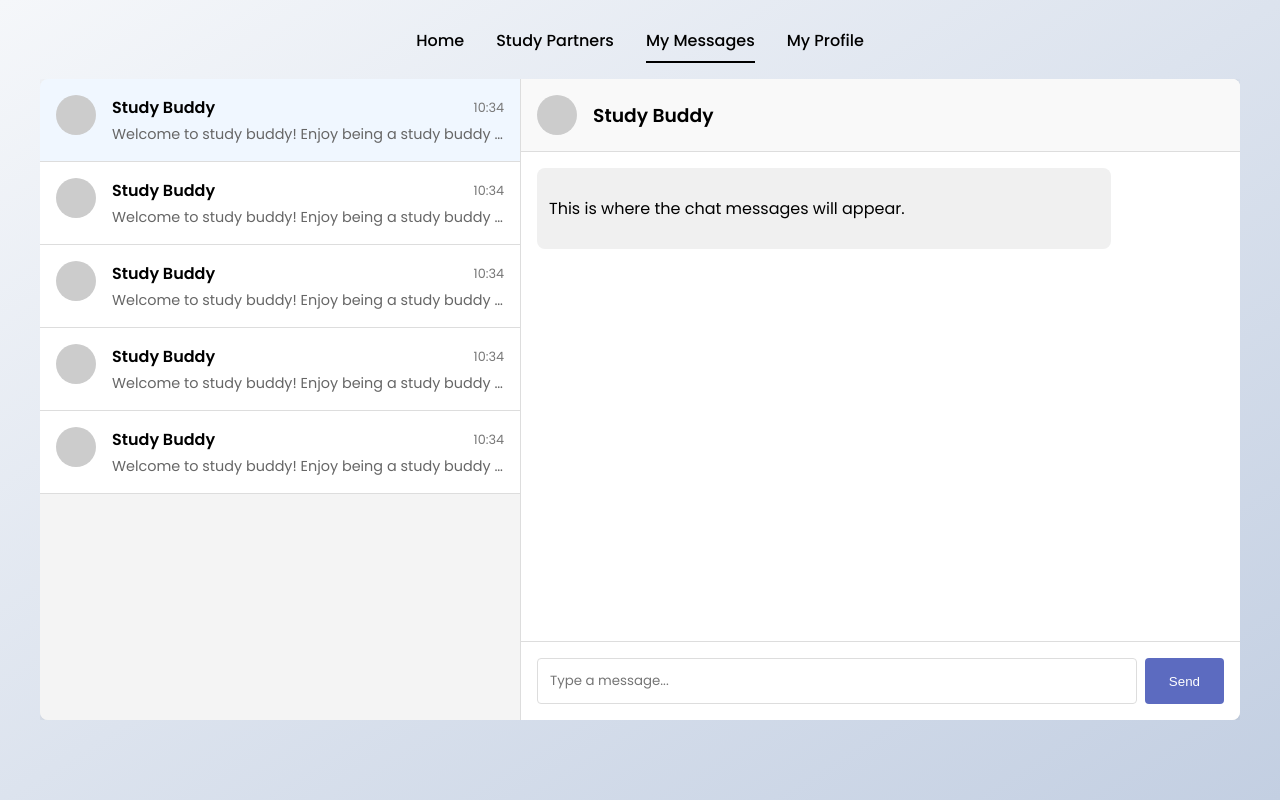
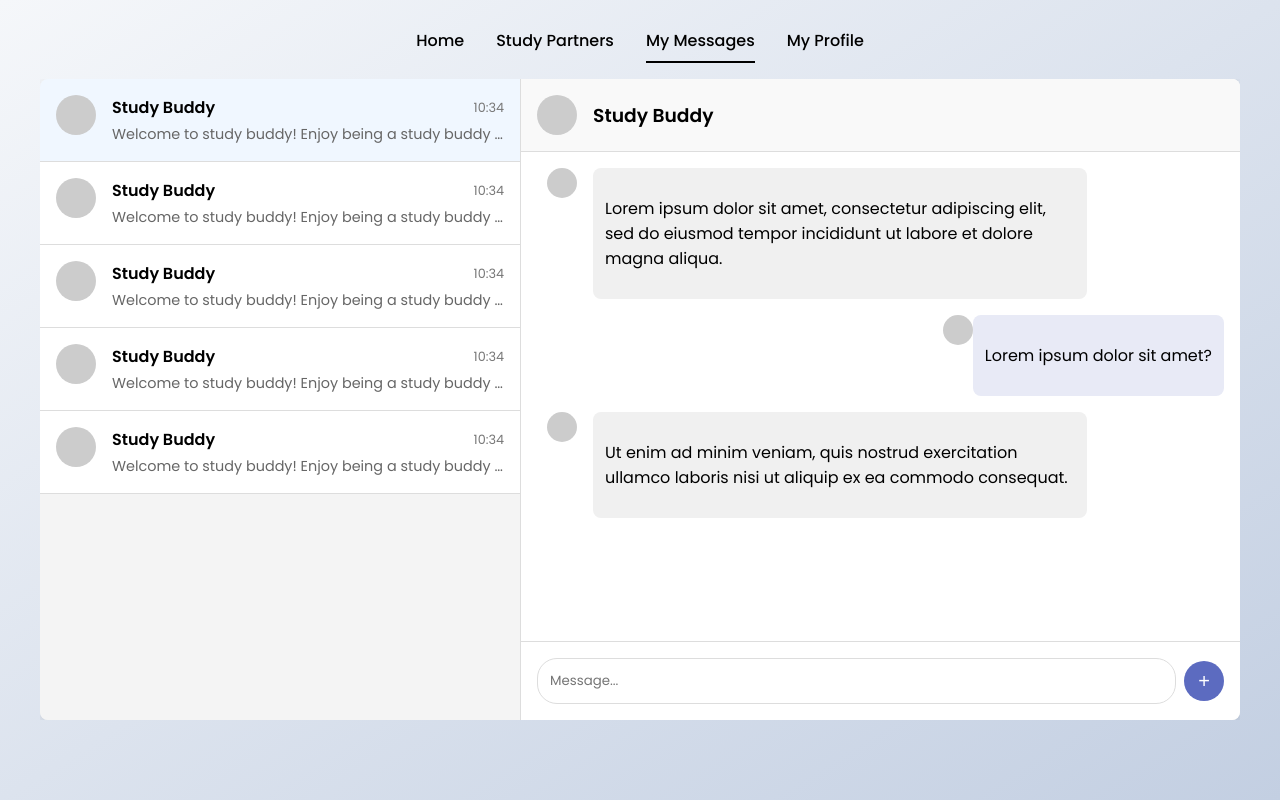
Before and after one commit to drrecaj1/StudyBuddy, a Next.js app in the folder studybuddy/: page /messages in a window 1280 px wide. Both pictures are taken after a click on the element 280 px from the left and 120 px from the top of the page. Built offline with nearby package versions, Linux system fonts and the light colour scheme.

Commit message:
tried integrating the "Scheduele a Session" option, waiting Art to fix the CSS so it looks better

```diff
--- a/studybuddy/src/components/Messages/ChatWindows.js
+++ b/studybuddy/src/components/Messages/ChatWindows.js
@@ -4,7 +4,12 @@ import styles from '@/styles/Messages.module.css';
 
 export default function ChatWindow({ selectedChat }) {
     const [message, setMessage] = useState('');
+    const [showScheduleForm, setShowScheduleForm] = useState(false);
+    const [scheduleDate, setScheduleDate] = useState('');
+    const [scheduleTime, setScheduleTime] = useState('');
+    const [sentRequest, setSentRequest] = useState(false);
 
+    // Message handling
     const handleSendMessage = (e) => {
         e.preventDefault();
         if (message.trim()) {
@@ -13,28 +18,157 @@ export default function ChatWindow({ selectedChat }) {
         }
     };
 
+    // Schedule handling
+    const handleScheduleClick = () => {
+        setShowScheduleForm(!showScheduleForm);
+    };
+
+    const handleScheduleSubmit = (e) => {
+        e.preventDefault();
+        if (scheduleDate && scheduleTime) {
+            console.log('Scheduling session for:', scheduleDate, scheduleTime);
+            setShowScheduleForm(false);
+            setSentRequest(true);
+        }
+    };
+
+    const handleAcceptSession = () => {
+        console.log('Session accepted');
+        setSentRequest(false);
+    };
+
+    const handleDeclineSession = () => {
+        console.log('Session declined');
+        setSentRequest(false);
+    };
+
+    // Format date for display
+    const formatDate = (dateString) => {
+        if (!dateString) return '';
+        // Format as DD/MM/YYYY
+        const parts = dateString.split('-');
+        if (parts.length === 3) {
+            return `${parts[2]}/${parts[1]}/${parts[0]}`;
+        }
+        return dateString;
+    };
+
     return (
         <div className={styles.chatWindow}>
             {selectedChat ? (
                 <>
                     <div className={styles.chatHeader}>
                         <div className={styles.chatAvatar}></div>
-                        <h3>Study Buddy</h3>
+                        <h3>{selectedChat.name || 'Study Buddy'}</h3>
                     </div>
+
                     <div className={styles.chatMessages}>
-                        {/* Chat messages would go here */}
-                        <div className={styles.message}>
-                            <p>This is where the chat messages will appear.</p>
+                        {/* Demo messages for visualization */}
+                        <div className={`${styles.messageReceived} ${styles.message}`}>
+                            <div className={styles.messageAvatar}></div>
+                            <div className={styles.messageContent}>
+                                <p>Lorem ipsum dolor sit amet, consectetur adipiscing elit, sed do eiusmod tempor incididunt ut labore et dolore magna aliqua.</p>
+                            </div>
                         </div>
+
+                        <div className={`${styles.messageSent} ${styles.message}`}>
+                            <div className={styles.messageContent}>
+                                <p>Lorem ipsum dolor sit amet?</p>
+                            </div>
+                            <div className={styles.messageAvatar} style={{ marginLeft: "10px", marginRight: "0" }}></div>
+                        </div>
+
+                        <div className={`${styles.messageReceived} ${styles.message}`}>
+                            <div className={styles.messageAvatar}></div>
+                            <div className={styles.messageContent}>
+                                <p>Ut enim ad minim veniam, quis nostrud exercitation ullamco laboris nisi ut aliquip ex ea commodo consequat.</p>
+                            </div>
+                        </div>
+
+                        {/* Schedule form - Only show when triggered by + button */}
+                        {showScheduleForm && (
+                            <div className={`${styles.messageSent} ${styles.message}`}>
+                                <div className={styles.scheduleForm}>
+                                    <h4>Schedule a session</h4>
+                                    <div className={styles.formGroup}>
+                                        <label>
+                                            <span>Date:</span>
+                                            <input
+                                                type="date"
+                                                value={scheduleDate}
+                                                onChange={(e) => setScheduleDate(e.target.value)}
+                                            />
+                                        </label>
+                                    </div>
+                                    <div className={styles.formGroup}>
+                                        <label>
+                                            <span>Time:</span>
+                                            <input
+                                                type="time"
+                                                value={scheduleTime}
+                                                onChange={(e) => setScheduleTime(e.target.value)}
+                                            />
+                                        </label>
+                                    </div>
+                                    <button
+                                        className={styles.sendButton}
+                                        onClick={handleScheduleSubmit}
+                                    >
+                                        SEND
+                                    </button>
+                                </div>
+                                <div className={styles.messageAvatar}></div>
+                            </div>
+                        )}
+
+                        {/* Session request confirmation */}
+                        {sentRequest && (
+                            <div className={`${styles.messageReceived} ${styles.message}`}>
+                                <div className={styles.messageAvatar}></div>
+                                <div className={styles.sessionRequest}>
+                                    <h4>Session Request</h4>
+                                    <div className={styles.sessionDetails}>
+                                        <div className={styles.detail}>
+                                            <span>Date:</span> {formatDate(scheduleDate)}
+                                        </div>
+                                        <div className={styles.detail}>
+                                            <span>Time:</span> {scheduleTime}
+                                        </div>
+                                    </div>
+                                    <div className={styles.sessionActions}>
+                                        <button
+                                            className={styles.acceptButton}
+                                            onClick={handleAcceptSession}
+                                        >
+                                            Accept
+                                        </button>
+                                        <button
+                                            className={styles.declineButton}
+                                            onClick={handleDeclineSession}
+                                        >
+                                            Decline
+                                        </button>
+                                    </div>
+                                </div>
+                            </div>
+                        )}
                     </div>
+
+                    {/* Message input */}
                     <form className={styles.messageForm} onSubmit={handleSendMessage}>
                         <input
                             type="text"
                             value={message}
                             onChange={(e) => setMessage(e.target.value)}
-                            placeholder="Type a message..."
+                            placeholder="Message..."
                         />
-                        <button type="submit">Send</button>
+                        <button
+                            type="button"
+                            className={styles.sendIcon}
+                            onClick={handleScheduleClick}
+                        >
+                            +
+                        </button>
                     </form>
                 </>
             ) : (
--- a/studybuddy/src/styles/Messages.module.css
+++ b/studybuddy/src/styles/Messages.module.css
@@ -7,7 +7,6 @@
     margin-right: 40px;
     flex-direction: column;
 }
-
 
 .mainContent {
     flex: 1;
@@ -149,27 +148,60 @@
     flex: 1;
     padding: 1rem;
     overflow-y: auto;
+    display: flex;
+    flex-direction: column;
 }
 
+/* Message styling */
 .message {
     margin-bottom: 1rem;
-    padding: 0.75rem;
-    background: #f0f0f0;
-    border-radius: 8px;
+    display: flex;
+    align-items: flex-start;
     max-width: 80%;
 }
 
+.messageReceived {
+    align-self: flex-start;
+}
+
+.messageSent {
+    align-self: flex-end;
+    flex-direction: row-reverse;
+}
+
+.messageAvatar {
+    width: 30px;
+    height: 30px;
+    background-color: #ccc;
+    border-radius: 50%;
+    margin: 0 10px;
+    flex-shrink: 0;
+    margin-right: 1rem;
+}
+
+.messageContent {
+    background: #f0f0f0;
+    padding: 0.75rem;
+    border-radius: 8px;
+}
+
+.messageSent .messageContent {
+    background: #e8eaf6;
+}
+
+/* Message Form */
 .messageForm {
     display: flex;
     padding: 1rem;
     border-top: 1px solid #ddd;
+    align-items: center;
 }
 
 .messageForm input {
     flex: 1;
     padding: 0.75rem;
     border: 1px solid #ddd;
-    border-radius: 4px;
+    border-radius: 20px;
     margin-right: 0.5rem;
     font-family: inherit;
 }
@@ -178,11 +210,155 @@
     background: #5c6bc0;
     color: white;
     border: none;
-    border-radius: 4px;
-    padding: 0.75rem 1.5rem;
+    border-radius: 50%;
+    width: 40px;
+    height: 40px;
+    display: flex;
+    align-items: center;
+    justify-content: center;
     cursor: pointer;
+    font-size: 20px;
 }
 
 .messageForm button:hover {
     background: #3f51b5;
 }
+
+/* Schedule session styling */
+.scheduleButton {
+    background: #f0f0f0;
+    border: 1px solid #ddd;
+    border-radius: 20px;
+    padding: 0.5rem 1rem;
+    font-family: inherit;
+    cursor: pointer;
+    font-size: 0.9rem;
+    color: #333;
+    transition: background-color 0.2s ease;
+}
+
+.scheduleButton:hover {
+    background: #e0e0e0;
+}
+
+.scheduleForm {
+    background: #f0f0f0;
+    padding: 1rem;
+    border-radius: 8px;
+    width: 100%;
+}
+
+.scheduleForm h4 {
+    margin-top: 0;
+    margin-bottom: 1rem;
+    text-align: center;
+    font-size: 1rem;
+    color: #333;
+}
+
+.formGroup {
+    margin-bottom: 0.75rem;
+}
+
+.formGroup label {
+    display: flex;
+    justify-content: space-between;
+    align-items: center;
+}
+
+.formGroup input {
+    padding: 0.5rem;
+    border: 1px solid #ddd;
+    border-radius: 4px;
+    width: 200px;
+    font-family: inherit;
+}
+
+.sendButton {
+    background: #5c6bc0;
+    color: white;
+    border: none;
+    border-radius: 4px;
+    padding: 0.5rem;
+    cursor: pointer;
+    width: 100%;
+    margin-top: 0.75rem;
+    font-family: inherit;
+    font-weight: bold;
+}
+
+.sendButton:hover {
+    background: #3f51b5;
+}
+
+/* Session request styling */
+.sessionRequest {
+    background: #f0f0f0;
+    padding: 1rem;
+    border-radius: 8px;
+    width: 100%;
+}
+
+.sessionRequest h4 {
+    margin-top: 0;
+    margin-bottom: 1rem;
+    text-align: center;
+    font-size: 1rem;
+    color: #333;
+}
+
+.sessionDetails {
+    margin-bottom: 1rem;
+}
+
+.detail {
+    display: flex;
+    justify-content: space-between;
+    margin-bottom: 0.5rem;
+    font-size: 0.9rem;
+}
+
+.detail span {
+    font-weight: bold;
+    color: #333;
+}
+
+.sessionActions {
+    display: flex;
+    justify-content: space-between;
+    gap: 0.75rem;
+}
+
+.acceptButton, .declineButton {
+    flex: 1;
+    padding: 0.5rem;
+    border-radius: 4px;
+    border: none;
+    cursor: pointer;
+    font-family: inherit;
+    font-weight: bold;
+}
+
+.acceptButton {
+    background-color: #c8e6c9;
+    color: #2e7d32;
+}
+
+.acceptButton:hover {
+    background-color: #a5d6a7;
+}
+
+.declineButton {
+    background-color: #ffcdd2;
+    color: #c62828;
+}
+
+.declineButton:hover {
+    background-color: #ef9a9a;
+}
+
+/* Send icon button */
+.sendIcon {
+    font-size: 24px;
+    line-height: 1;
+}
```
